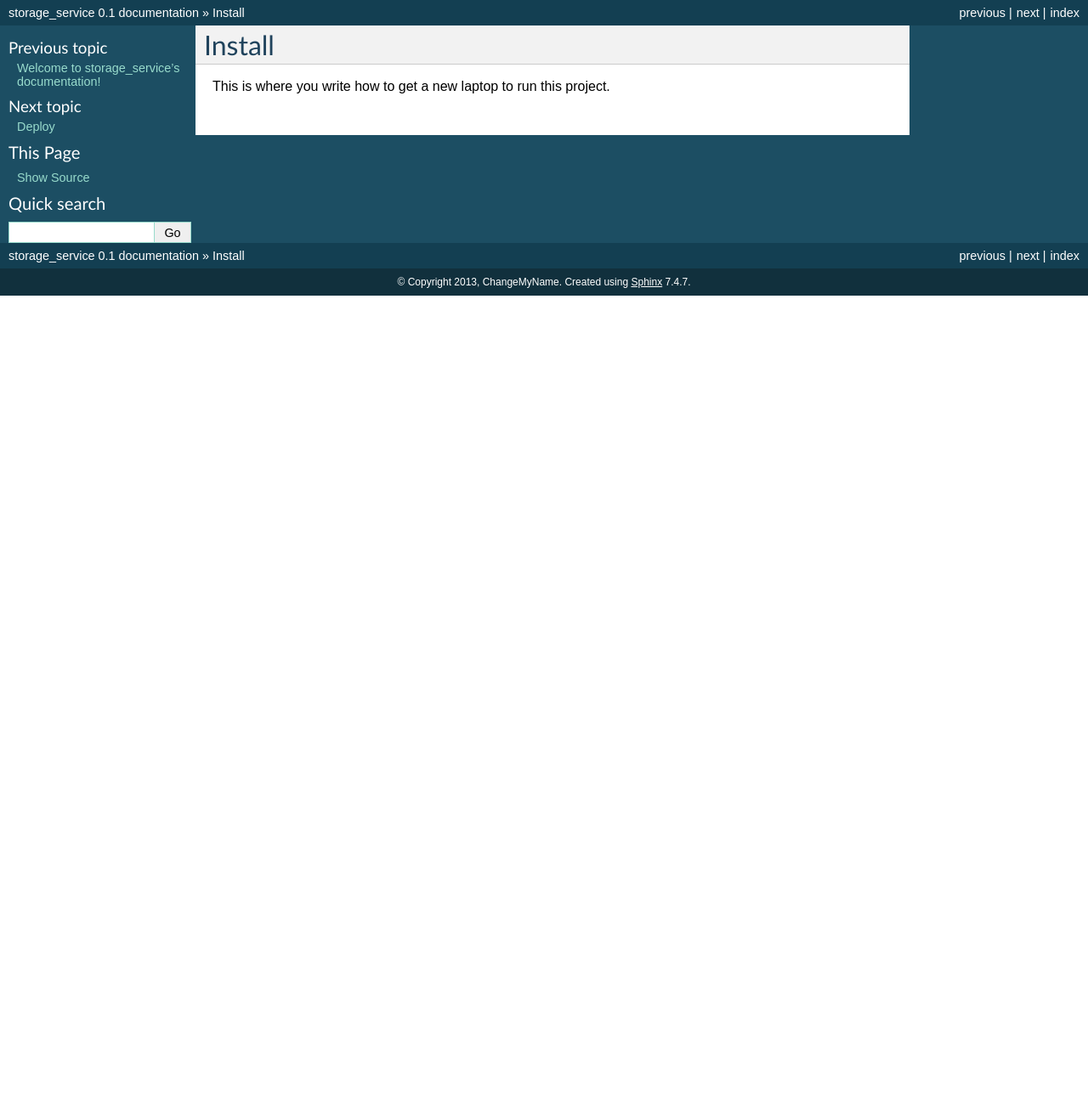
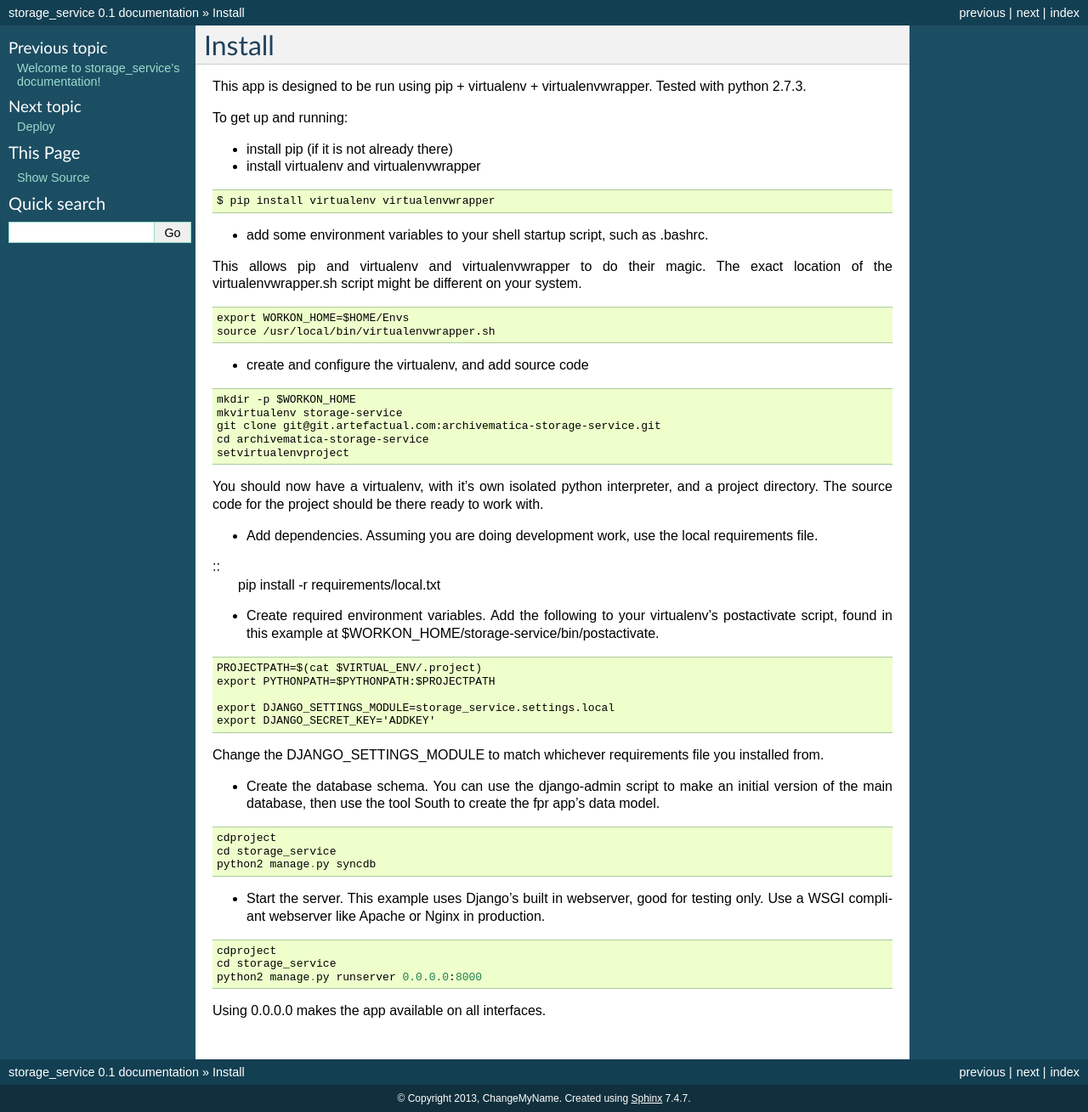
Before and after one commit to artefactual/archivematica-storage-service, a Sphinx documentation site: the page built from docs/install.rst, in a window 1280 px wide. Shown: the whole page at 85% size. Built offline with Sphinx 7.4.7, drawn with Linux system fonts in a browser that asks for light colours; pages that are not in the unit, such as notebooks, are missing from menus; before the commit the page ends 900 px from its top, so only the background shows below that.

Commit message:
Added docs for how to install the storage service
Based on the FPR installation docs, intended for development.

```diff
--- a/docs/install.rst
+++ b/docs/install.rst
@@ -1,4 +1,76 @@
+:Authors:
+    Justin Simpson
+    Holly Becker
+
 Install
 =========
 
-This is where you write how to get a new laptop to run this project.
+This app is designed to be run using pip + virtualenv + virtualenvwrapper.
+Tested with python 2.7.3.
+
+To get up and running:
+
+* install pip (if it is not already there)
+* install virtualenv and virtualenvwrapper
+
+::
+
+    $ pip install virtualenv virtualenvwrapper
+
+* add some environment variables to your shell startup script, such as .bashrc.
+
+This allows pip and virtualenv and virtualenvwrapper to do their magic.
+The exact location of the virtualenvwrapper.sh script might be different on your system.
+
+::
+
+    export WORKON_HOME=$HOME/Envs
+    source /usr/local/bin/virtualenvwrapper.sh
+
+* create and configure the virtualenv, and add source code
+
+::
+
+    mkdir -p $WORKON_HOME
+    mkvirtualenv storage-service
+    git clone git@git.artefactual.com:archivematica-storage-service.git
+    cd archivematica-storage-service
+    setvirtualenvproject
+
+You should now have a virtualenv, with it's own isolated python interpreter, and a project directory.
+The source code for the project should be there ready to work with.
+
+* Add dependencies.  Assuming you are doing development work, use the local requirements file.
+
+::
+    pip install -r requirements/local.txt
+
+* Create required environment variables. Add the following to your virtualenv's postactivate script, found in this example at $WORKON_HOME/storage-service/bin/postactivate.
+
+::
+
+    PROJECTPATH=$(cat $VIRTUAL_ENV/.project)
+    export PYTHONPATH=$PYTHONPATH:$PROJECTPATH
+
+    export DJANGO_SETTINGS_MODULE=storage_service.settings.local
+    export DJANGO_SECRET_KEY='ADDKEY'
+
+Change the DJANGO_SETTINGS_MODULE to match whichever requirements file you installed from.
+
+* Create the database schema. You can use the django-admin script to make an initial version of the main database, then use the tool South to create the fpr app's data model.
+
+::
+
+    cdproject
+    cd storage_service
+    python2 manage.py syncdb
+
+* Start the server.  This example uses Django's built in webserver, good for testing only.  Use a WSGI compliant webserver like Apache or Nginx in production.
+
+::
+
+    cdproject
+    cd storage_service
+    python2 manage.py runserver 0.0.0.0:8000
+
+Using 0.0.0.0 makes the app available on all interfaces.
```
